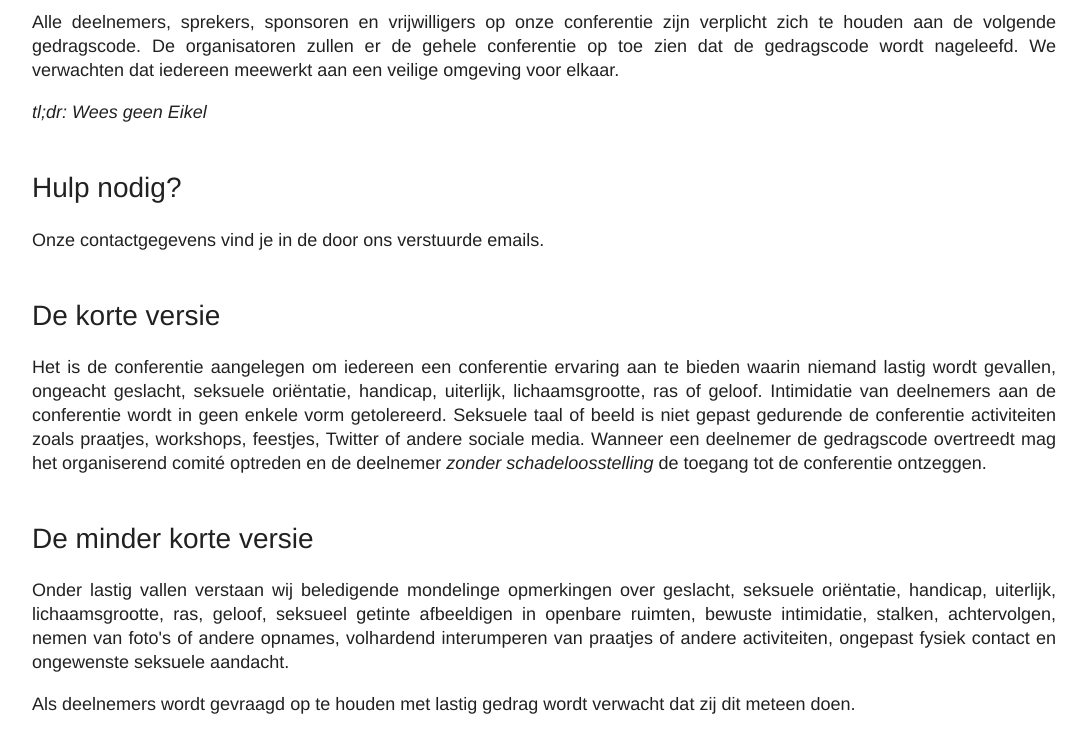
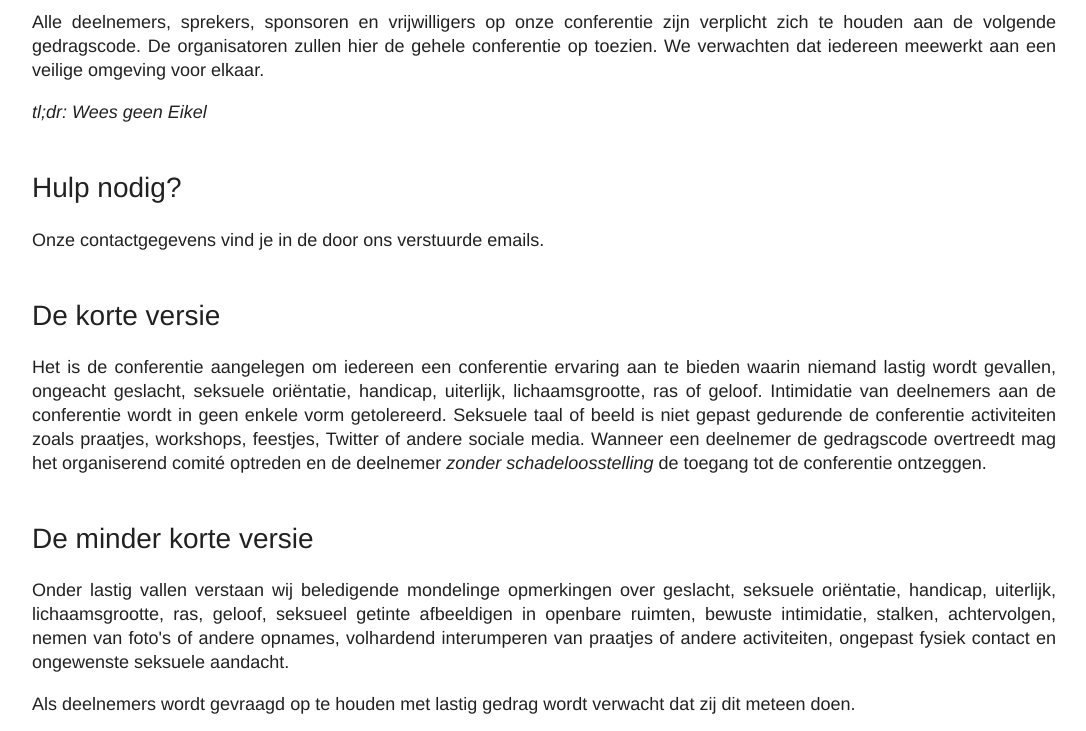
Before and after one commit to confcodeofconduct/confcodeofconduct.com, a plain HTML site: page index-nl.html in a window 1280 px wide. Shown: the part 138-869 px from the top of the page, without its empty margins (96-1182 px from the left). Drawn offline with Linux system fonts and the light colour scheme.

Commit message:
addressed @angelos comments
about the organisers

```diff
--- a/index-nl.html
+++ b/index-nl.html
@@ -57,7 +57,7 @@ em {
 <body>
 <h1>Gedragscode</h1>
 
-<p>Alle deelnemers, sprekers, sponsoren en vrijwilligers op onze conferentie zijn verplicht zich te houden aan de volgende gedragscode. De organisatoren zullen er de gehele conferentie op toe zien dat de gedragscode wordt nageleefd. We verwachten dat iedereen meewerkt aan een veilige omgeving voor elkaar.</p>
+<p>Alle deelnemers, sprekers, sponsoren en vrijwilligers op onze conferentie zijn verplicht zich te houden aan de volgende gedragscode. De organisatoren zullen hier de gehele conferentie op toezien. We verwachten dat iedereen meewerkt aan een veilige omgeving voor elkaar.</p>
 
 <p><em>tl;dr: Wees geen Eikel</em></p>
 
```
